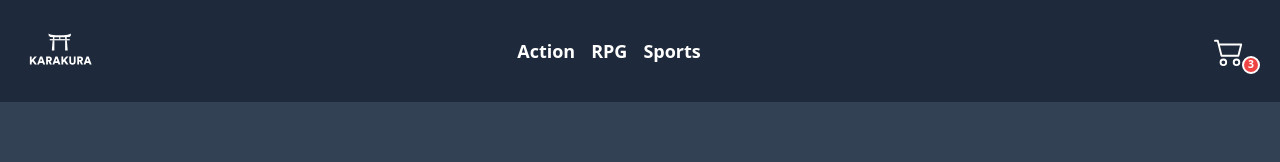
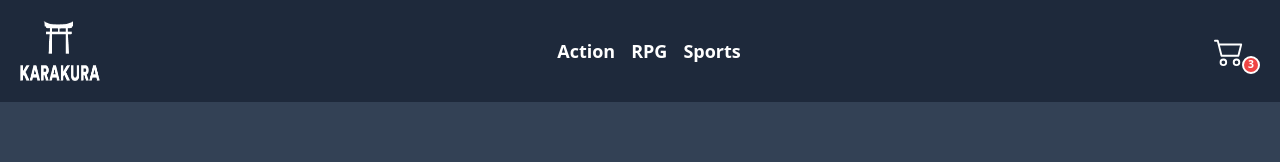
Before and after one commit to luferrduc/EntregaFinal-React, a React (Vite) app: page /game/1 in a window 1280 px wide. Shown: the top 162 px of the page. Built offline with nearby package versions, Linux system fonts and the light colour scheme.

Commit message:
Titulo de genero para pagina

```diff
--- a/src/components/Navbar/Logo.jsx
+++ b/src/components/Navbar/Logo.jsx
@@ -1,11 +1,11 @@
 import { NavLink } from 'react-router-dom'
-import logo from '../../assets/karakura2.svg'
+import logo from '../../assets/karakura.png'
 
 
 const Logo = () => {
 	return (
-		<NavLink to={"/"}>
-			<img src={logo} alt="Karakura store Logo" className='absolute left-0 top-[-8px]' height={120} width={120}/>
+		<NavLink to={"/"} className="my-auto mx-0">
+			<img src={logo} alt="Karakura store Logo" className='w-[60px] h-[40px] md:w-[80px] md:h-[60px]' />
 		</NavLink>
 	)
 }
--- a/src/pages/GameDetail.jsx
+++ b/src/pages/GameDetail.jsx
@@ -36,7 +36,7 @@ export const GameDetail = () => {
             <h3 className="mx-auto my-0 p-4 text-2xl font-bold text-white md:text-5xl">
               {game?.title}
             </h3>
-            <span className="mx-auto my-0 flex gap-3">
+            <span className="mx-auto my-0 flex gap-3 flex-wrap">
               {game?.genres.map((genre) => {
                 return (
                   <GenresTag key={genre.name} name={genre.name} id={genre.id} />
```
Also changed, not shown: src/assets/karakura.png (added).
